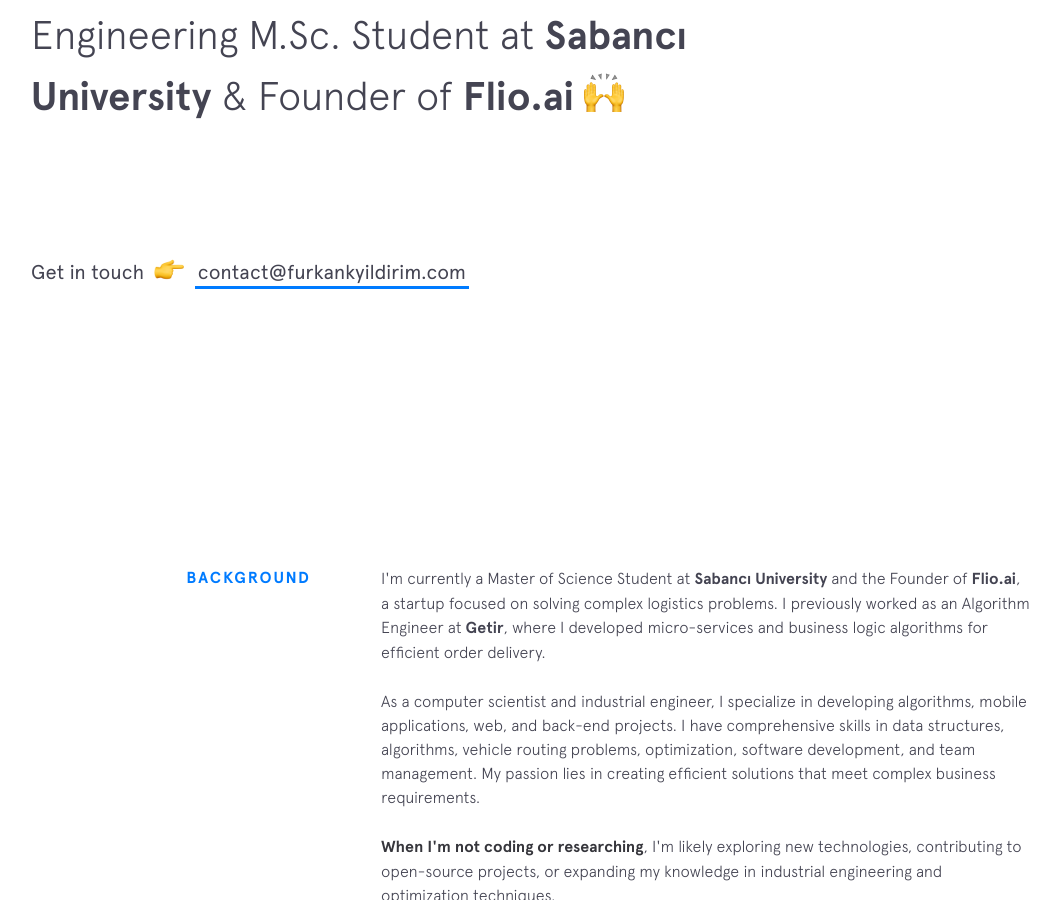
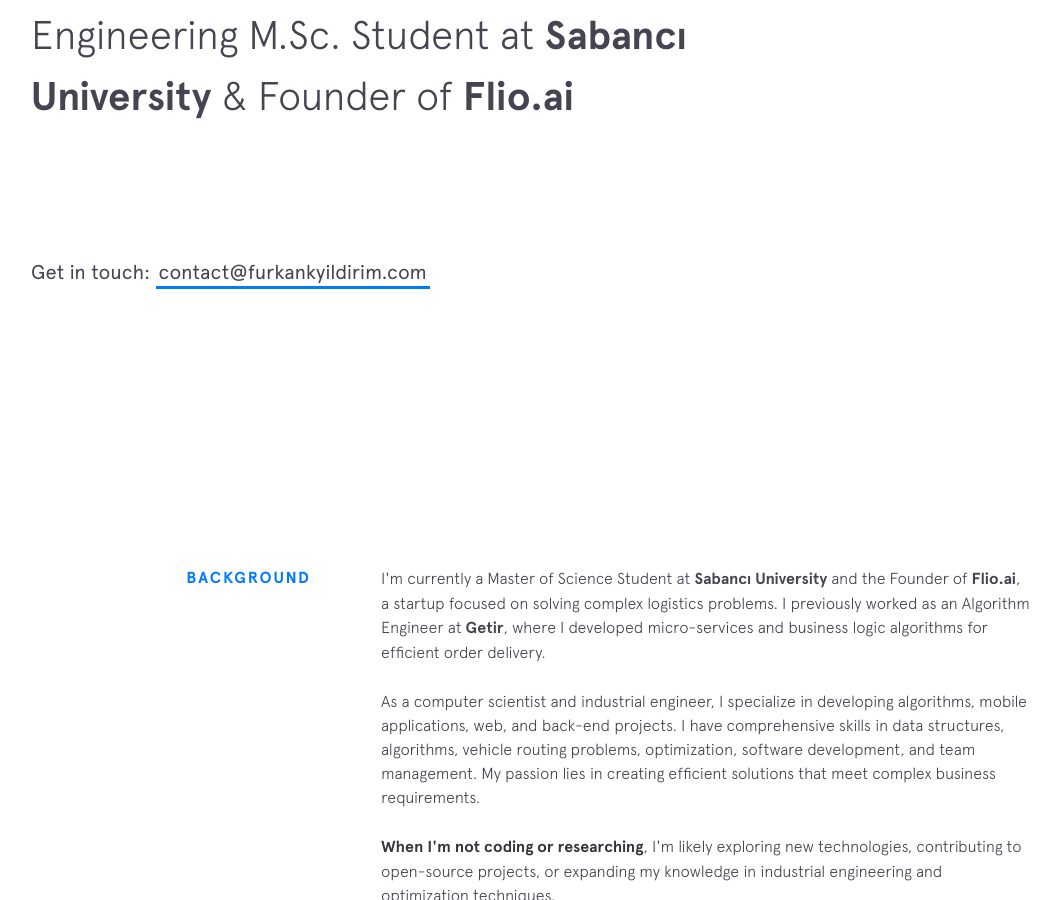
Before and after one commit to furkankyildirim/furkankyildirim.github.io, a Jekyll site: the page built from index.html, in a window 1280 px wide and 900 px high, scrolled down 434 px. Shown: the whole window, without its empty margins (69-1129 px from the left). Built offline with Jekyll 4.4.1, drawn with Linux system fonts in a browser that asks for light colours; nearby versions of some CDN libraries; some of the changed text lies outside the part shown.

Commit message:
Minor changes

```diff
--- a/404.html
+++ b/404.html
@@ -4,7 +4,8 @@ title: 404
 permalink: /404.html
 ---
 {% include switch.html %}
-<div class="name">Brittany Chiang</div>
-<img src="{{site.baseurl}}/img/emojis/thinking-face.png" alt="">
+<div class="name">Furkan K. Yıldrım</div>
+<!-- <img src="{{site.baseurl}}/img/emojis/thinking-face.png" alt=""> -->
+<h1>404</h1>
 <h1>Hmmm...</h1>
 <h2>Looks like there's nothing here.<br>Maybe you should go back <a href="{{site.url}}">home</a>.</h2>
--- a/_includes/footer.html
+++ b/_includes/footer.html
@@ -1,11 +1,11 @@
 <footer class="footer">
   <div class="footer__copyright">
-    <div class="top">
+    <!-- <div class="top">
       <span>Designed &amp; Developed by</span>
-    </div>
+    </div> -->
     <div class="bottom">
       <span>Furkan K. Yıldırım</span>
-      <img class="emoji" src="{{site.baseurl}}/img/emojis/rockon.png" alt="emoji">
+      <!-- <img class="emoji" src="{{site.baseurl}}/img/emojis/rockon.png" alt="emoji"> -->
       <span>2025</span>
     </div>
   </div>
--- a/_includes/intro.html
+++ b/_includes/intro.html
@@ -1,18 +1,18 @@
 <header class="intro">
   <h1 class="intro__hello">Hello!
-    <span class="emoji wave-hand animated"></span>
+    <!-- <span class="emoji wave-hand animated"></span> -->
   </h1>
 
   <h2 class="intro__tagline">I'm
     <span class="name">Furkan K. Yıldırım</span>, an Industrial Engineering M.Sc. Student at
     <span class="name">Sabancı University</span>  & Founder of
     <span class="name">Flio.ai</span>
-    <span class="emoji technologist"></span>
+    <!-- <span class="emoji technologist"></span> -->
   </h2>
 
   <h3 class="intro__contact">
-    <span>Get in touch </span>
-    <span class="emoji pointer"></span>
+    <span>Get in touch: </span>
+    <!-- <span class="emoji pointer"></span> -->
     <span>
       <a href="mailto:contact@furkankyildirim.com" target="_blank" class="highlight-link">contact@furkankyildirim.com</a>
     </span>
```
